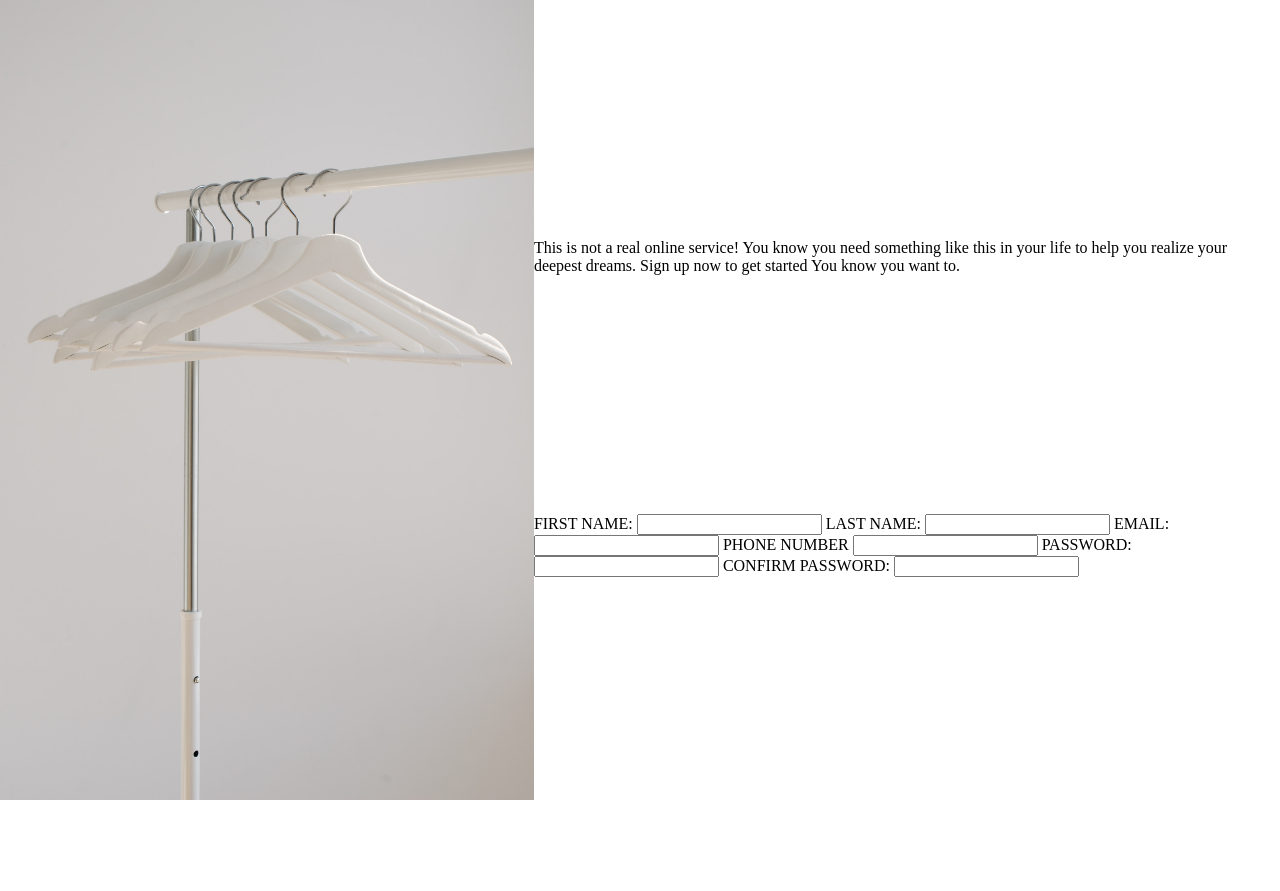
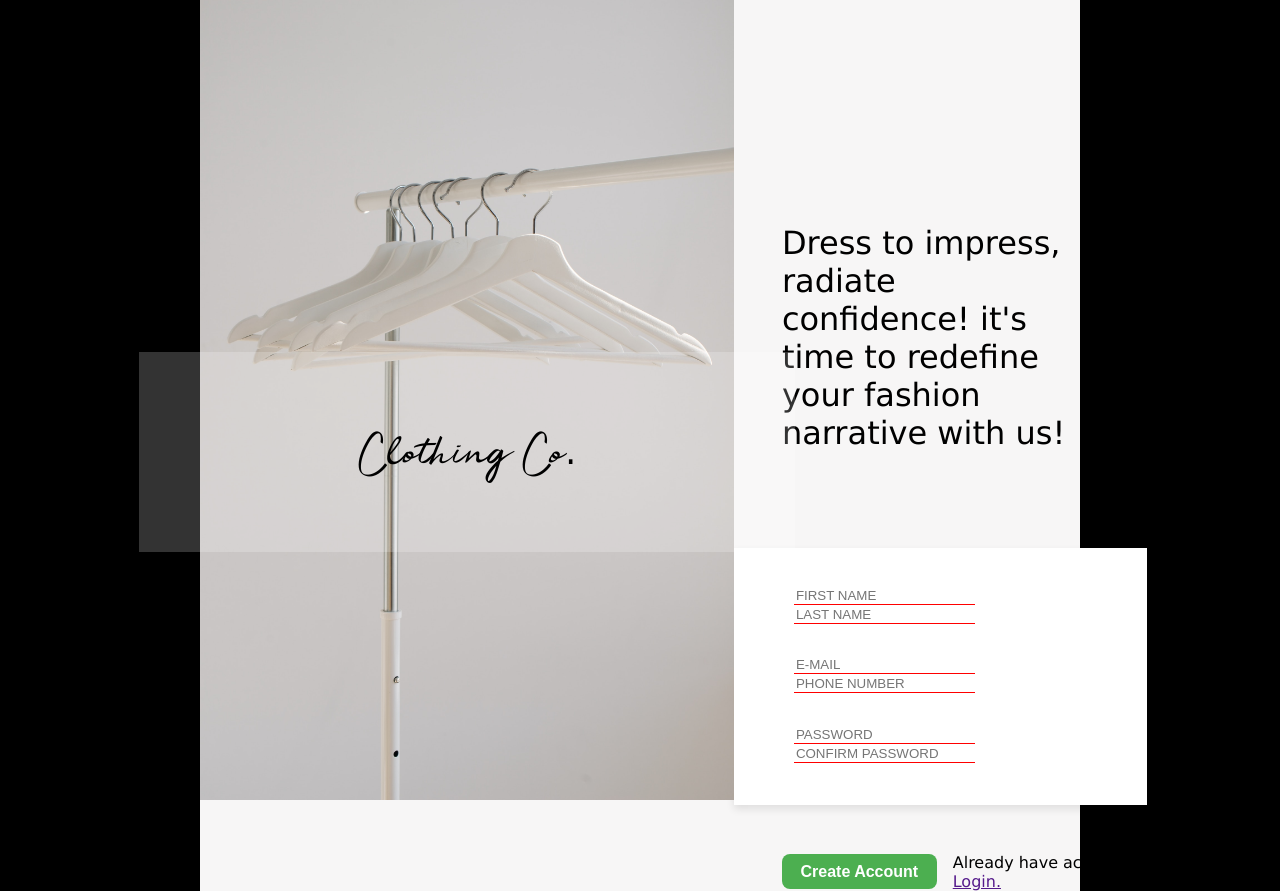
Before and after one commit to sonkyuu/project-sign-up-form, a plain HTML site: page index.html in a window 1280 px wide. Before the commit the page ends 800 px from the top, so only its background shows below. Drawn offline with Linux system fonts and the light colour scheme.

Commit message:
Added custom font and fixed CSS of the form and logo design.

```diff
--- a/index.html
+++ b/index.html
@@ -3,37 +3,50 @@
 <head>
     <meta charset="UTF-8">
     <meta name="viewport" content="width=device-width, initial-scale=1.0">
-    <title>Document</title>
+    <title>Clothing.co</title>
     <link rel="stylesheet" href="style.css">
 </head>
 <body>
-<img src="background.jpg" alt="img">
+
 <div class="container">
+    <div class="left-frame">
+        <img src="background.jpg" alt="img" >
+        <span class="logo">Clothing Co.</span>
+    </div>
+        <div class="right-frame">
+            <p>
+                Dress to impress, radiate confidence! it's time to redefine your fashion narrative with us!
+            </p>
+            <form action="" method="post" class="signup-form">
+                <fieldset>
+                   <div class="input-group">
+                    <input type="text" id="firstName" name="firstName" placeholder="FIRST NAME" required>
 
-    <p>
-        This is not a real online service! You know you need something like this in your life to help you realize your deepest dreams. Sign up now to get started
-        You know you want to.
-    </p>
-    <form action="" method="post" class="signup-form">
-        <label for="firstName">FIRST NAME:</label>
-        <input type="text" id="firstName" name="firstName" required>
+                    <input type="text" id="LastName" name="LastName" placeholder="LAST NAME" required>
+                    </div>
+                </fieldset>
 
-        <label for="LastName">LAST NAME:</label>
-        <input type="text" id="LastName" name="LastName" required>
+                <fieldset>
+                    <div class="input-group">
+                    <input type="email" id="email" name="email" placeholder="E-MAIL" required>
 
-        <label for="email">EMAIL:</label>
-        <input type="text" id="email" name="email" required>
+                    <input type="tel" id="phoneNumber" name="phoneNumber" placeholder="PHONE NUMBER" minlength="11" maxlength="11" min="1" required>
+                    </div>
+                </fieldset>
 
-        <label for="phoneNumber">PHONE NUMBER</label>
-        <input type="text" id="phoneNumber" name="phoneNumber" required>
+                <fieldset>
+                    <div class="input-group">
+                    <input type="password" id="password" name="password" placeholder="PASSWORD" required>
 
-        <label for="password">PASSWORD:</label>
-        <input type="text" id="password" name="password" required>
-
-        <label for="confirmPassword">CONFIRM PASSWORD:</label>
-        <input type="text" id="confirmPassword" name="confirmPassword" required>
-
-    </form>
+                    <input type="password" id="confirmPassword" name="confirmPassword" placeholder="CONFIRM PASSWORD" required>
+                    </div>
+                </fieldset>
+            </form>
+                <div class="create-account">
+                    <button class ="create-button" type="submit">Create Account</button>
+                    <p class="login">Already have account?<a href=""> Login.</a></p>
+                </div>
+        </div>
 </div>
 </body>
 </html>
--- a/style.css
+++ b/style.css
@@ -1,23 +1,109 @@
+main {
+    max-height: 100vh;
+    max-width: 100vw;
+}
+
 body {
-    display: flex;
-    height: 100vh;
     margin: 0;
+    padding-left: 200px;
+    padding-right: 200px;
+    background-color: rgb(0, 0, 0);
 }
 
 .container {
+    background-color: rgb(247, 246, 246);
+    display: flex;
+}
 
+@font-face{
+    font-family: Jelytta;
+    src:url(Jelytta.ttf)
+}
+.left-frame {
+    position: relative;
+}
+
+.logo {
+
+    background-color: rgba(255, 255, 255, 0.2);
     display: flex;
-    flex-direction: column;
-    justify-content: space-evenly;
     align-items: center;
+    justify-content: center;
+    height: 12.5rem;
+    width: 41rem;
+    position: absolute;
+    top: 50.7%;
+    left: 50%;
+    transform: translate(-50%, -50%);
+    font-family: Jelytta, Tahoma, Geneva, Verdana, sans-serif;
+    font-size: 38px;
+}
+
+p {
+    font-family: Verdana,'Segoe UI', Tahoma ;
+    margin-left: 3rem;
+    margin-top: 14rem;
+    margin-bottom: 6rem;
+    font-size: 2rem;
+    width: 70%;
 }
 
 img {
-    max-height: 100%;
-    width: auto;
-
+    display: block;
+    max-height: 100vh;
 }
 
-p {
-    margin-right: 20px;
+form{
+    padding: 1rem;
+    background-color: white;
+    box-shadow: 0 4px 8px rgba(0, 0, 0, 0.1);
 }
+
+fieldset {
+    margin: 1rem;
+    margin-left: 2rem;
+    border: none;
+}
+
+input {
+    margin-right: 8rem;
+    border: none;
+    border-bottom: 1px solid grey;
+}
+
+
+input:invalid {
+    border-color: red;
+}
+
+input:valid {
+    border-color: green;
+}
+
+
+.create-account {
+    margin-left: 3rem;
+    margin-top: 3rem;
+    gap: 1rem;
+    display: flex;
+    flex-direction: row;
+    align-items: center;
+    justify-content: top;
+}
+
+.create-button {
+    background-color: #4CAF50;
+    color: white;
+    height: 35px;
+    width: 200px;
+    border: none;
+    border-radius: 8px;
+    cursor: pointer;
+    font-size: 16px;
+    font-weight: bold;
+}
+
+p.login{
+    margin: 0;
+    font-size: 1rem;
+}
```
Also changed, not shown: Jelytta.ttf (added).
